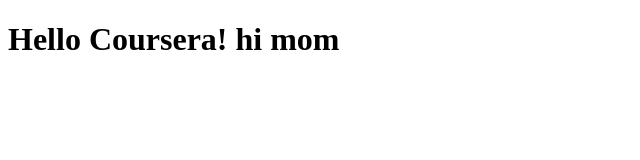
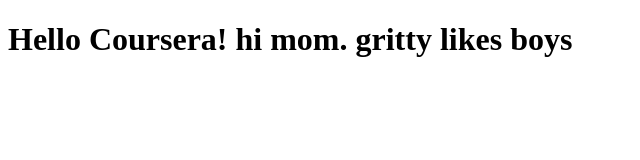
Before and after one commit to DersTK/coursera-test, a plain HTML site: page site/index.html in a window 1280 px wide. Shown: the whole page, without its empty margins (0-640 px from the left). Drawn offline with Linux system fonts and the light colour scheme.

Commit message:
small change

```diff
--- a/site/index.html
+++ b/site/index.html
@@ -6,6 +6,6 @@
 	<title>Hello World</title>
 </head>
 <body>
-<h1>Hello Coursera! hi mom
+<h1>Hello Coursera! hi mom. gritty likes boys
 </body>
 </html>
```
